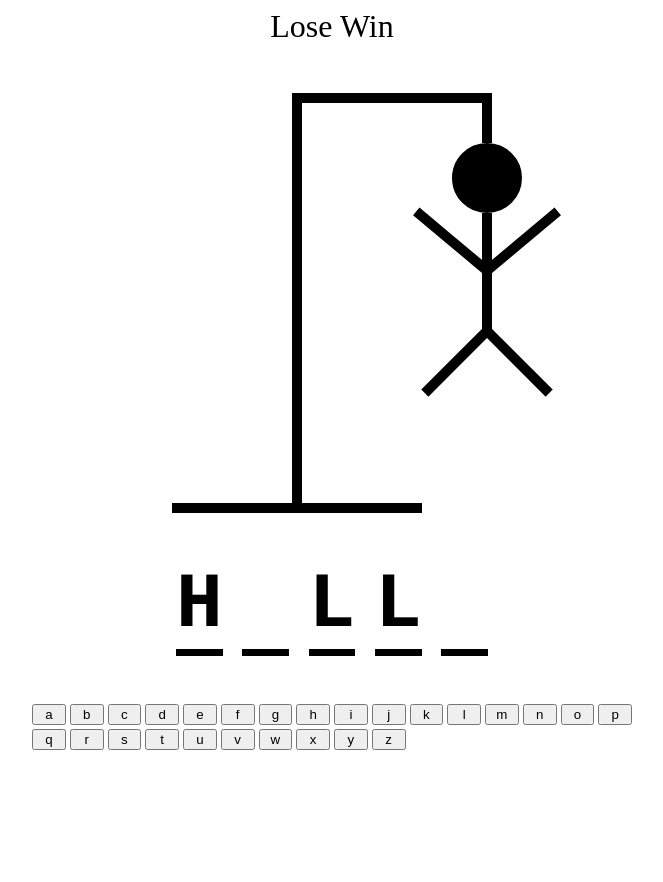
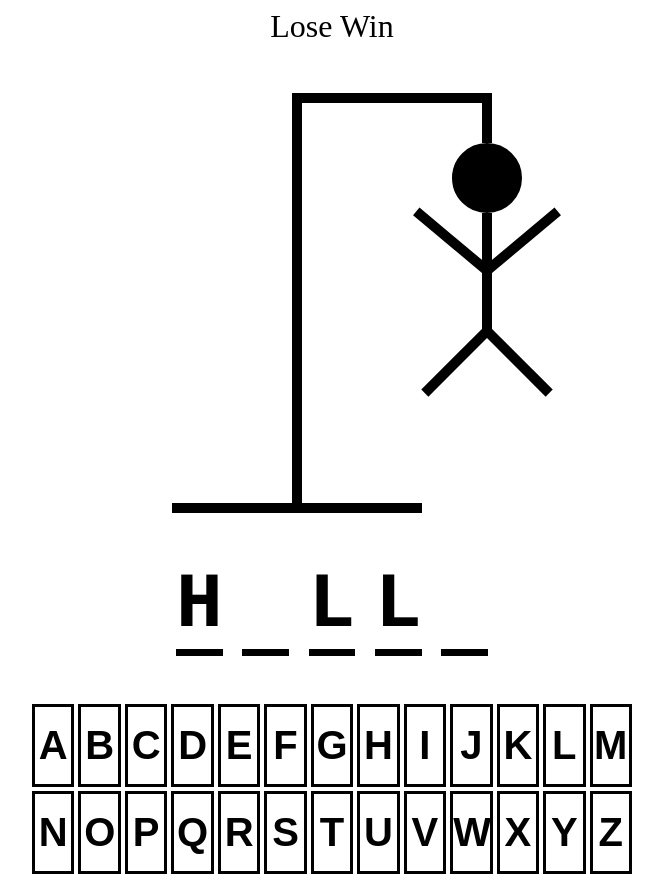
Before and after one commit to CThomas-UT/ReactTSHangman, a React (Vite) app: page / in a window 1280 px wide. Shown: the whole page, without its empty margins (308-971 px from the left). Before the commit the page ends 800 px from the top, so only its background shows below. Built offline with nearby package versions, Linux system fonts and the light colour scheme; the HTML template or start-up script is replaced by a standard one.

Commit message:
basic keyboard styling with css module

```diff
--- /dev/null
+++ b/src/Keyboard.module.css
@@ -0,0 +1,23 @@
+.btn {
+    width: 100%;
+    border: 3px solid #000;
+    background: none;
+    aspect-ratio: 1/1;
+    font-size: 2.5rem;
+    text-transform: uppercase;
+    font-weight: bold;
+    color: #000;
+    cursor: pointer;
+    padding: 1rem 0em;
+    transition: all 0.3s ease;
+    text-align: center;
+}
+
+.btn:hover {
+    background: #000;
+    color: #fff;
+}
+
+.btn:active {
+    transform: scale(0.9);
+}
--- a/src/Keyboard.tsx
+++ b/src/Keyboard.tsx
@@ -1,13 +1,15 @@
+import styles from './Keyboard.module.css';
+
 const KEYS: string[] = 'abcdefghijklmnopqrstuvwxyz'.split('');
 
 export function Keyboard() {
     return (
         <div style={{
-            display: "grid", gridTemplateColumns: "repeat(auto-fit, minmax(2em, 1fr))", gap: "0.25em",
+            display: "grid", gridTemplateColumns: "repeat(auto-fit, minmax(2.5em, 1fr))", gap: "0.25em",
         }}>
             {KEYS.map(key => {
                 return (
-                    <button key={key}>
+                    <button key={key} className={styles.btn} >
                         {key}
                     </button>
                 )
```
